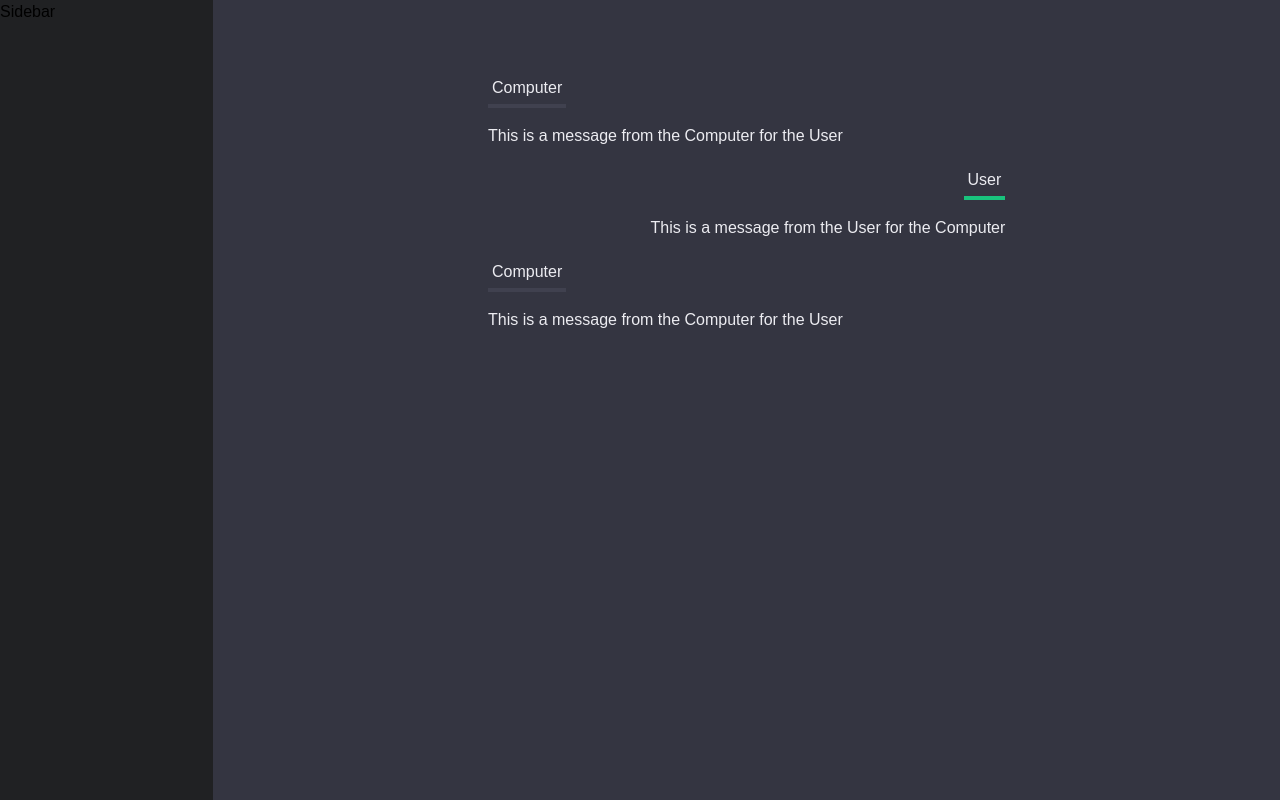
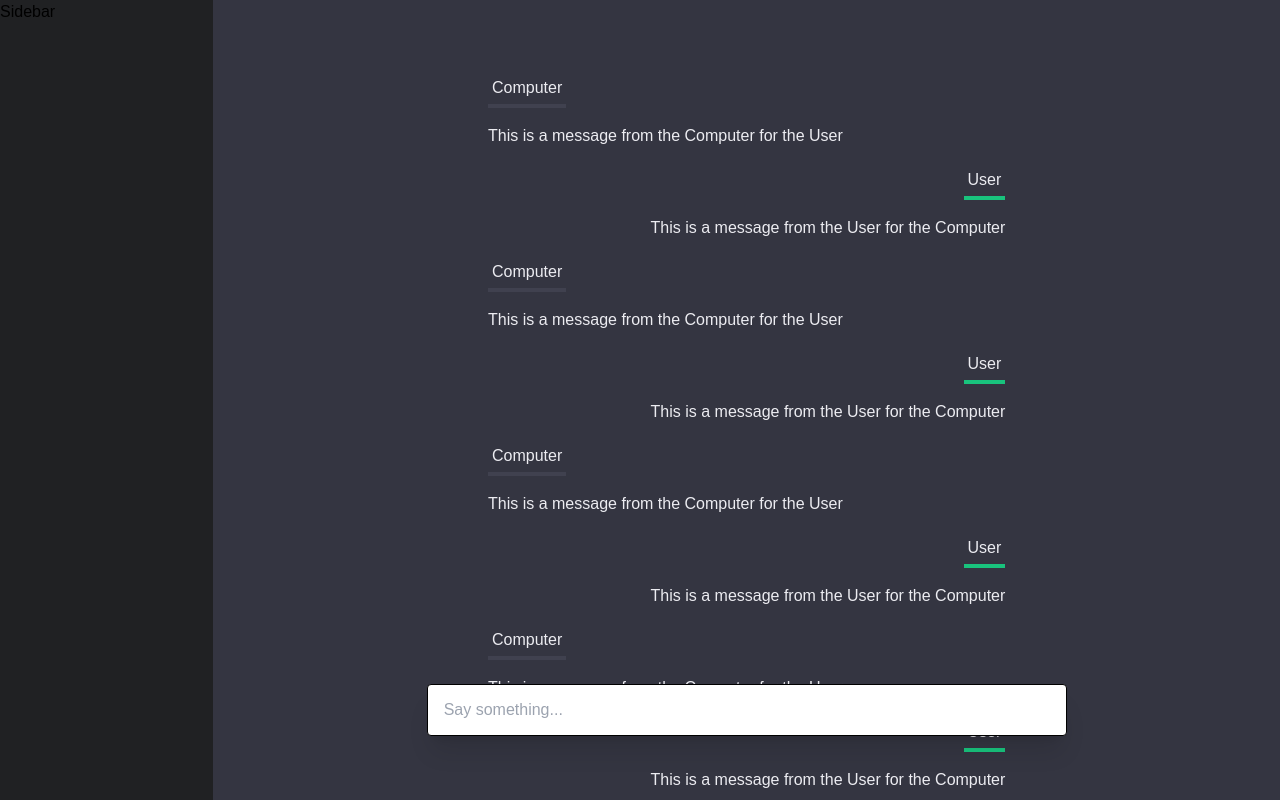
Before and after one commit to luismata5656/copy_ai, a Next.js app: page / in a window 1280 px wide. Built offline with nearby package versions, Linux system fonts and the light colour scheme; a web font is replaced by a local one.

Commit message:
chat window finished

```diff
--- a/package.json
+++ b/package.json
@@ -9,8 +9,12 @@
     "lint": "next lint"
   },
   "dependencies": {
+    "@nanostores/react": "github:ai/react",
+    "ai": "^2.2.21",
     "firebase": "^10.5.2",
     "next": "14.0.1",
+    "next-ai": "^0.0.0",
+    "openai": "^4.17.0",
     "react": "^18",
     "react-dom": "^18"
   },
--- a/src/components/ChatWindow.tsx
+++ b/src/components/ChatWindow.tsx
@@ -1,14 +1,31 @@
+'use client'
 import React from 'react'
 import Message from '@/components/chat/Message'
 
 export default function ChatWindow() {
 return (
-	<div className='flex justify-center w-full h-full bg-default-primary p-0 overflow-y-auto'>
-		<div className='w-1/2 h-max text-default-white mt-16'>
+	<div className='flex flex-col justify-start items-center w-full h-full bg-default-primary p-0 overflow-y-auto'>
+		<div className='w-1/2 h-max text-default-white mt-16 mb-64'>
+			<Message isUser={false}/>
+			<Message isUser={true}/>
+			<Message isUser={false}/>
+			<Message isUser={true}/>
+			<Message isUser={false}/>
+			<Message isUser={true}/>
+			<Message isUser={false}/>
+			<Message isUser={true}/>
+			<Message isUser={false}/>
+			<Message isUser={true}/>
 			<Message isUser={false}/>
 			<Message isUser={true}/>
 			<Message isUser={false}/>
 		</div>
+		  <form className='absolute bottom-0 w-1/2 mx-8 mb-16'>
+          <input
+            className="w-full h-full p-4 border border-gray-300 rounded shadow-xl bg-slate-200 hover:bg-slate-300"
+            placeholder="Say something..."
+          />
+		  </form>
 	</div>
 )
 }
--- /dev/null
+++ b/src/components/chat/ChatInput.tsx
@@ -0,0 +1,16 @@
+import React from "react";
+
+export default function ChatInput() {
+  return (
+    <div className="flex flex-row items-center gap-2 h-16 px-4">
+      <input
+        type="text"
+        placeholder="Send Message"
+        className="w-full h-12 bg-white rounded-lg px-4"
+      />
+      <button className="bg-slate-800 text-white font-medium rounded-lg px-4 py-2 h-12">
+        Send
+      </button>
+    </div>
+  );
+}
```
Also changed, not shown: 1 other file (tests, documents, lock files or other folders).
